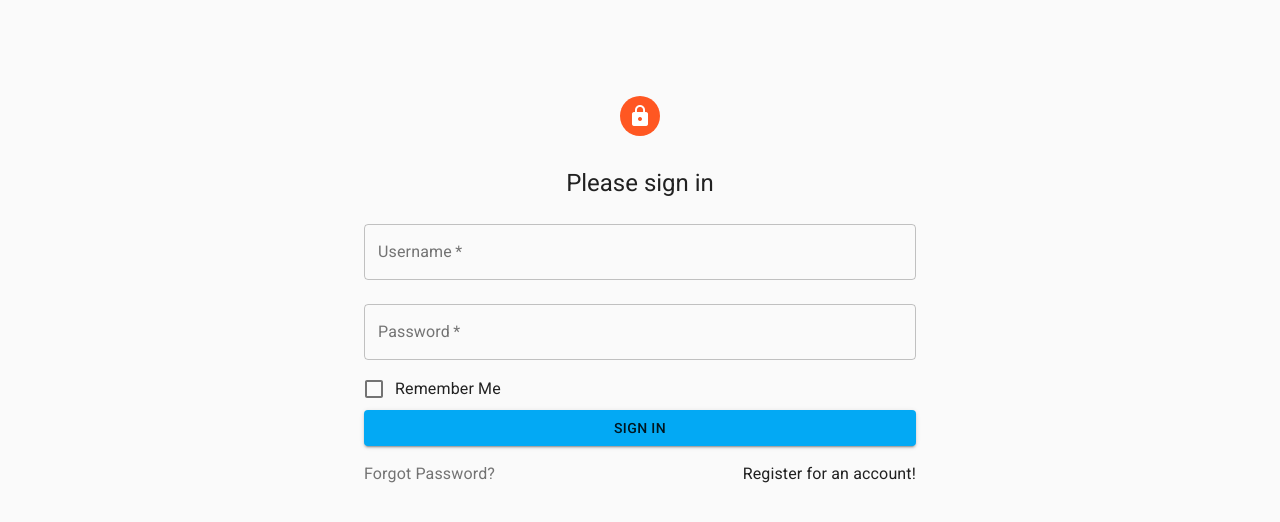
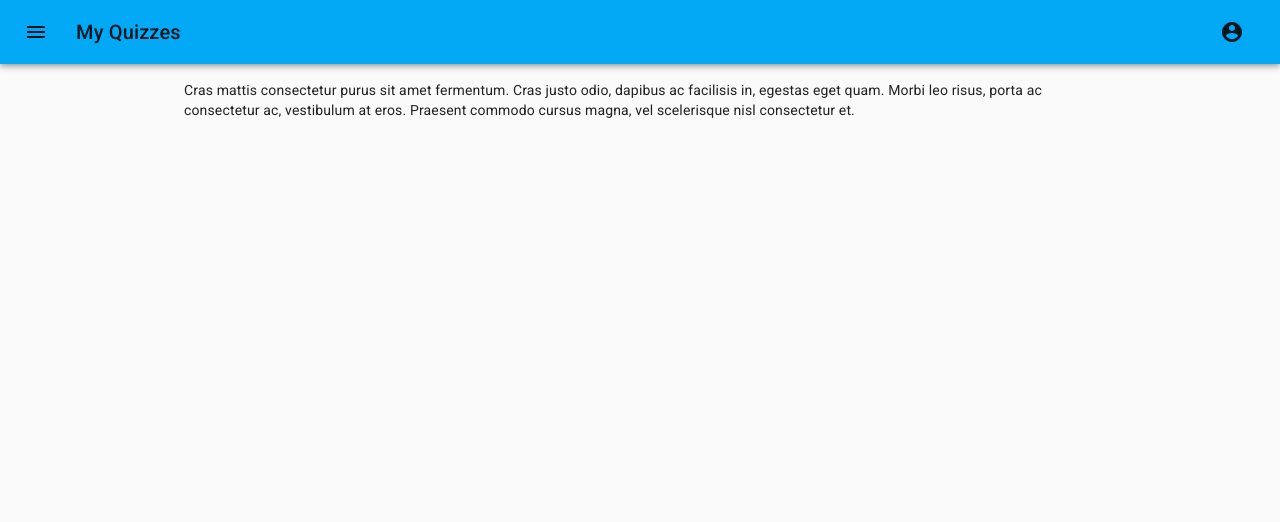
Before and after one commit to gluo7777/LoginUI, a React (Create React App) app in the folder login-materialui/: page / in a window 1280 px wide. Shown: the top 522 px of the page. Built offline with nearby package versions, Linux system fonts and the light colour scheme.

Commit message:
added home screen

```diff
--- a/login-materialui/src/App.js
+++ b/login-materialui/src/App.js
@@ -3,10 +3,10 @@ import { lightBlue, orange } from '@material-ui/core/colors';
 import { ThemeProvider } from '@material-ui/styles';
 import React from 'react';
 import 'typeface-roboto';
+import { AppContext } from './ContextConfiguration';
 import Login from './Login';
 import Registration from './Registration';
-
-import { AppContext } from './ContextConfiguration';
+import Home from './Home';
 
 let theme = createMuiTheme({
   palette: {
@@ -28,6 +28,8 @@ function App() {
         return <Login />;
       case 'registration':
         return <Registration />;
+      case 'home':
+        return <Home />;
       default:
         return;
     }
--- a/login-materialui/src/ContextConfiguration.js
+++ b/login-materialui/src/ContextConfiguration.js
@@ -2,7 +2,7 @@ import React from 'react';
 
 export const AppContext = React.createContext({
     defaultApp: {
-        page: 'login'
+        page: 'home'
     }
 });
 
--- /dev/null
+++ b/login-materialui/src/Home.js
@@ -0,0 +1,89 @@
+import { Container, AppBar, Toolbar, IconButton, Typography, Menu, MenuItem, Box } from '@material-ui/core';
+import MenuIcon from '@material-ui/icons/Menu'
+import { AccountCircle } from '@material-ui/icons'
+import React from 'react';
+import { makeStyles } from '@material-ui/styles';
+
+const useStyles = makeStyles(theme => ({
+    root: {
+        flexGrow: 1,
+    },
+    menuButton: {
+        marginRight: theme.spacing(2),
+    },
+    title: {
+        flexGrow: 1,
+    },
+    body: {
+        marginTop: theme.spacing(2)
+    }
+}))
+
+
+export default function Home(params) {
+    const classes = useStyles();
+    const [anchorEl, setAnchorEl] = React.useState(null);
+    const open = Boolean(anchorEl);
+
+    const handleMenu = event => {
+        setAnchorEl(event.currentTarget);
+    };
+
+    const handleClose = () => {
+        setAnchorEl(null);
+    };
+
+
+    return (
+        <div className={classes.root}>
+            <AppBar position="static">
+                <Toolbar>
+                    <IconButton edge="start" className={classes.menuButton} color="inherit" aria-label="menu">
+                        <MenuIcon />
+                    </IconButton>
+                    <Typography variant="h6" className={classes.title}>
+                        My Quizzes
+                    </Typography>
+                    <div>
+                        <IconButton
+                            aria-label="Account of current user"
+                            aria-controls="menu-appbar"
+                            aria-haspopup="true"
+                            onClick={handleMenu}
+                            color="inherit"
+                        >
+                            <AccountCircle />
+                        </IconButton>
+                        <Menu
+                            id="menu-appbar"
+                            anchorEl={anchorEl}
+                            anchorOrigin={{
+                                vertical: 'top',
+                                horizontal: 'right',
+                            }}
+                            keepMounted
+                            transformOrigin={{
+                                vertical: 'top',
+                                horizontal: 'right',
+                            }}
+                            open={open}
+                            onClose={handleClose}
+                        >
+                            <MenuItem onClick={handleClose}>Profile</MenuItem>
+                            <MenuItem onClick={handleClose}>My account</MenuItem>
+                            <MenuItem onClick={handleClose}>Logout</MenuItem>
+                        </Menu>
+                    </div>
+                </Toolbar>
+            </AppBar>
+            <Container component="main" maxWidth="md" className={classes.body}>
+                <Box>
+                    Cras mattis consectetur purus sit amet fermentum.
+    Cras justo odio, dapibus ac facilisis in, egestas eget quam.
+    Morbi leo risus, porta ac consectetur ac, vestibulum at eros.
+    Praesent commodo cursus magna, vel scelerisque nisl consectetur et.
+                </Box>
+            </Container>
+        </div>
+    )
+}
--- a/login-materialui/src/Registration.js
+++ b/login-materialui/src/Registration.js
@@ -183,7 +183,7 @@ function ReviewForm() {
                 <Typography variant="h6" component="h2">{props.children}</Typography>
             </Grid>
             <Grid item>
-                <Button color="secondary" variant="contained" size="small">Edit</Button>
+                <Button color="secondary" variant="contained" size="small" onClick={props.onClick}>Edit</Button>
             </Grid>
         </Grid>
     );
```
